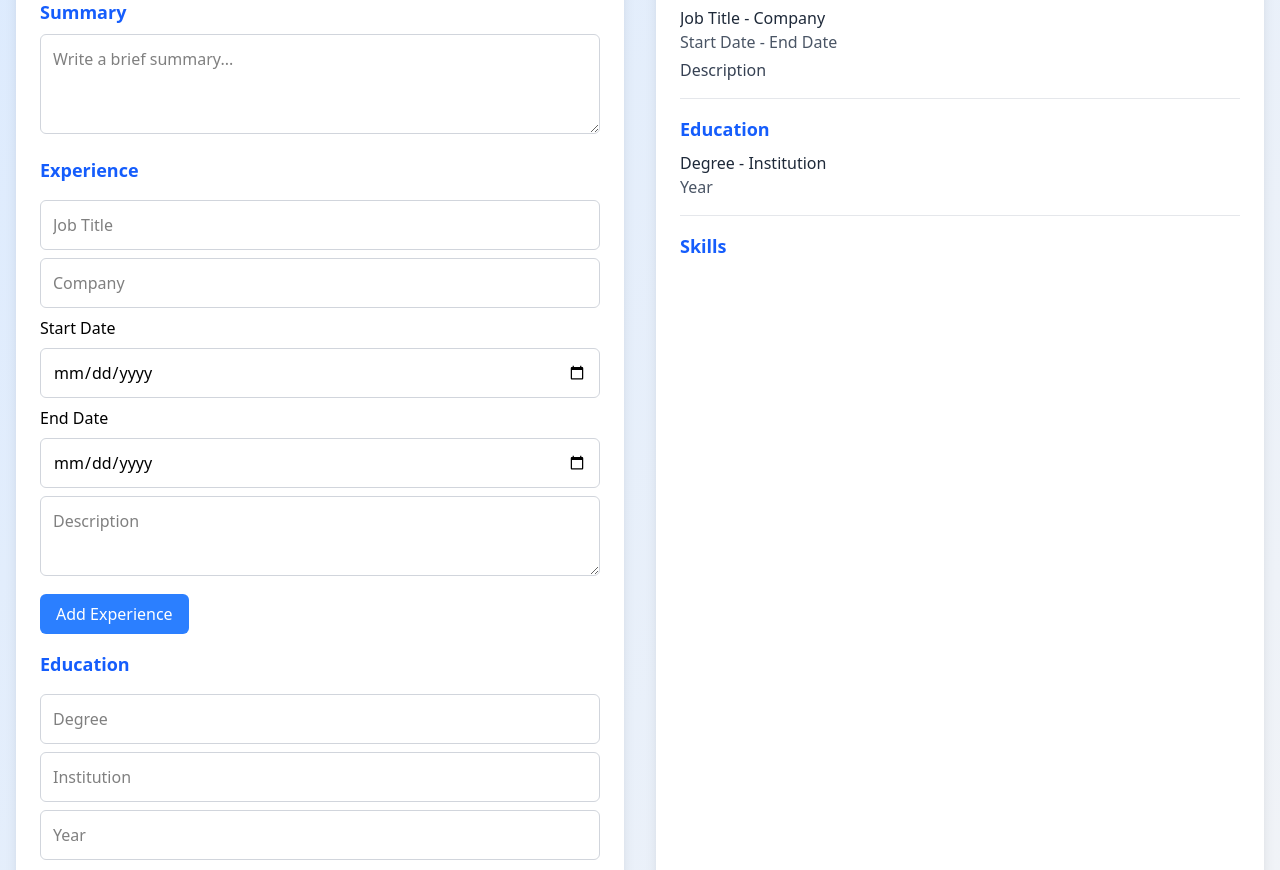
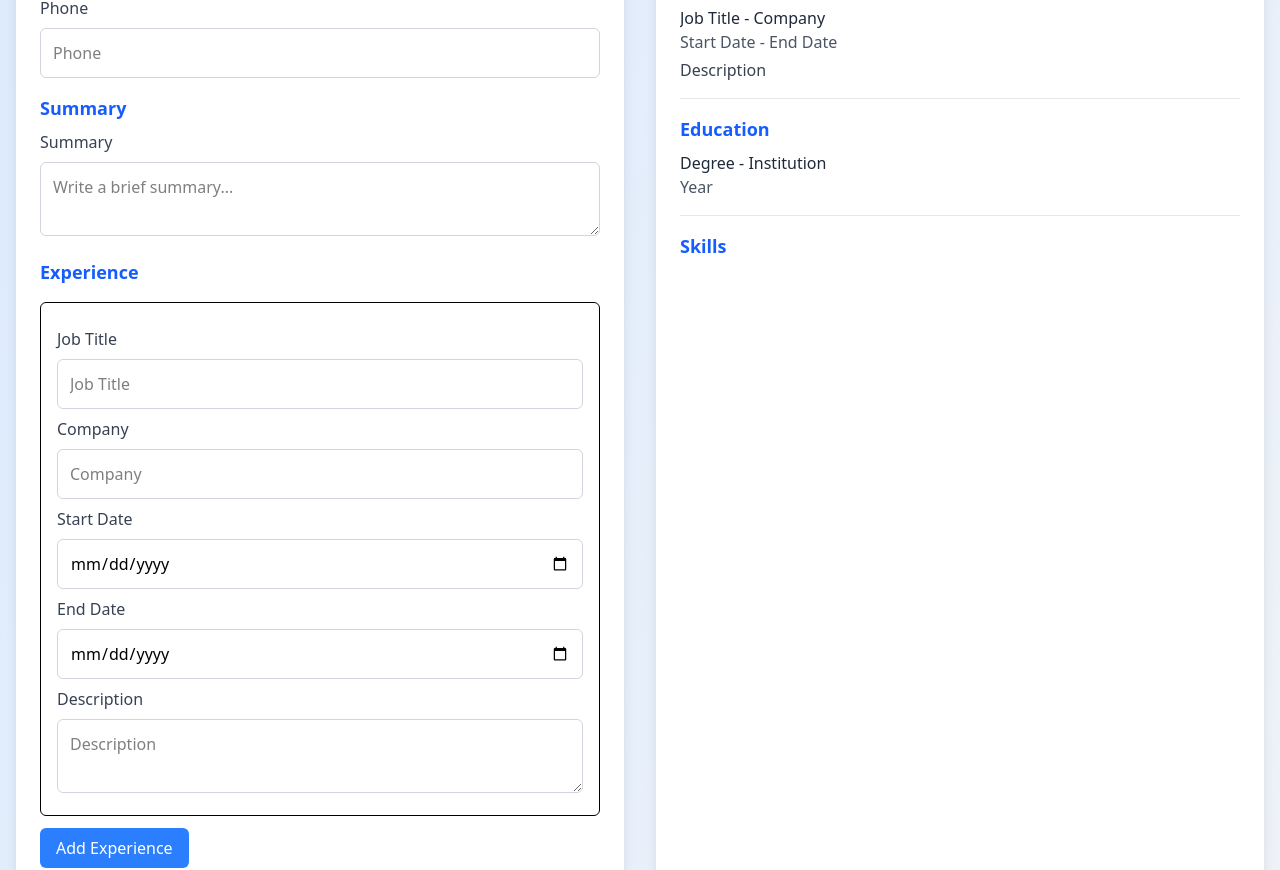
Before and after one commit to Hardik0110/ResumeBuilder, a React (Vite) app: page / in a window 1280 px wide. Shown: the part 334-1204 px from the top of the page. Built offline with nearby package versions, Linux system fonts and the light colour scheme.

Commit message:
added the controller hook

```diff
--- a/src/components/InputCreator.jsx
+++ b/src/components/InputCreator.jsx
@@ -1,8 +1,9 @@
 import React from 'react';
-import { useForm, Controller, } from 'react-hook-form';
+import { useForm, Controller } from 'react-hook-form';
+import resumeFields from '../data/resumeFields.json';
 
 const InputCreator = ({ onUpdate }) => {
-    const { register, setValue, getValues, watch, control } = useForm({
+  const { control, setValue, getValues, watch } = useForm({
     defaultValues: {
       header: { name: '', email: '', phone: '' },
       summary: '',
@@ -12,13 +13,16 @@ const InputCreator = ({ onUpdate }) => {
     },
   });
 
-    watch((data) => onUpdate(data));
-
-
+  watch((data) => {
+    onUpdate(data);
+  });
 
   const addExperience = () => {
     const currentExperience = getValues('experience');
-        setValue('experience', [...currentExperience, { title: '', company: '', startDate: '', endDate: '', description: '' }]);
+    setValue('experience', [
+      ...currentExperience,
+      { title: '', company: '', startDate: '', endDate: '', description: '' },
+    ]);
   };
 
   const addEducation = () => {
@@ -31,68 +35,65 @@ const InputCreator = ({ onUpdate }) => {
     setValue('skills', [...currentSkills, '']);
   };
 
+  const renderField = (field, section, index = null) => {
+    const fieldName =
+      section === 'skills'
+        ? `skills.${index}`
+        : index !== null
+        ? `${section}.${index}.${field.name}`
+        : section === 'summary'
+        ? 'summary'
+        : `${section}.${field.name}`;
+    const commonClasses = 'w-full p-3 mt-2 border border-gray-300 rounded-md focus:ring-2 focus:ring-blue-500 focus:outline-none';
+
+    return (
+      <div key={field.name} className="mt-2">
+        {field.label && <label className="text-gray-700 font-medium">{field.label}</label>}
+        <Controller
+          name={fieldName}
+          control={control}
+          render={({ field: { onChange, value } }) =>
+            field.type === 'textarea' ? (
+              <textarea
+                value={value || ''}
+                onChange={onChange}
+                placeholder={field.placeholder}
+                className={`${commonClasses} min-h-[${field.name === 'summary' ? '100px' : '80px'}]`}
+              />
+            ) : (
+              <input
+                type={field.type}
+                value={value || ''}
+                onChange={onChange}
+                placeholder={field.placeholder}
+                className={commonClasses}
+              />
+            )
+          }
+        />
+      </div>
+    );
+  };
+
+  console.log('resumeFields:', resumeFields);
+
   return (
     <div className="w-full md:w-[100%]">
       <h2 className="text-2xl font-bold text-gray-800 border-b-2 border-blue-500 pb-2 mb-4">Build Your Resume</h2>
 
+      {/* Header */}
       <h3 className="text-lg font-semibold text-blue-600 mt-4">Header</h3>
-            <input
-                {...register('header.name')}
-                placeholder="Full Name"
-                className="w-full p-3 mt-2 border border-gray-300 rounded-md focus:ring-2 focus:ring-blue-500 focus:outline-none"
-            />
-            <input
-                {...register('header.email')}
-                type="email"
-                placeholder="Email"
-                className="w-full p-3 mt-2 border border-gray-300 rounded-md focus:ring-2 focus:ring-blue-500 focus:outline-none"
-            />
-            <input
-                {...register('header.phone')}
-                type="tel"
-                placeholder="Phone"
-                className="w-full p-3 mt-2 border border-gray-300 rounded-md focus:ring-2 focus:ring-blue-500 focus:outline-none"
-            />
+      {resumeFields.header.map((field) => renderField(field, 'header'))}
 
+      {/* Summary */}
       <h3 className="text-lg font-semibold text-blue-600 mt-4">Summary</h3>
-            <textarea
-                {...register('summary')}
-                placeholder="Write a brief summary..."
-                className="w-full p-3 mt-2 border border-gray-300 rounded-md focus:ring-2 focus:ring-blue-500 focus:outline-none min-h-[100px]"
-            />
+      {renderField(resumeFields.summary, 'summary')}
 
+      {/* Experience */}
       <h3 className="text-lg font-semibold text-blue-600 mt-4">Experience</h3>
       {getValues('experience').map((exp, index) => (
-                <div key={index} className="mt-2">
-                    <input
-                        {...register(`experience.${index}.title`)}
-                        placeholder="Job Title"
-                        className="w-full p-3 mt-2 border border-gray-300 rounded-md focus:ring-2 focus:ring-blue-500 focus:outline-none"
-                    />
-                    <input
-                        {...register(`experience.${index}.company`)}
-                        placeholder="Company"
-                        className="w-full p-3 mt-2 border border-gray-300 mb-2 rounded-md focus:ring-2 focus:ring-blue-500 focus:outline-none"
-                    />
-                    Start Date
-                    <input
-                        type='date'
-                        {...register(`experience.${index}.startDate`)}
-                        placeholder="start date"
-                        className="w-full p-3 mt-2  mb-2 border border-gray-300 rounded-md focus:ring-2 focus:ring-blue-500 focus:outline-none"
-                    />
-                    End Date
-                    <input
-                        type='date'
-                        {...register(`experience.${index}.endDate`)}
-                        placeholder="end date"
-                        className="w-full p-3 mt-2 border border-gray-300 rounded-md focus:ring-2 focus:ring-blue-500 focus:outline-none"
-                    />
-                    <textarea
-                        {...register(`experience.${index}.description`)}
-                        placeholder="Description"
-                        className="w-full p-3 mt-2 border border-gray-300 rounded-md focus:ring-2 focus:ring-blue-500 focus:outline-none min-h-[80px]"
-                    />
+        <div key={index} className="mt-4 border p-4 rounded-md">
+          {resumeFields.experience.map((field) => renderField(field, 'experience', index))}
         </div>
       ))}
       <button
@@ -106,22 +107,8 @@ const InputCreator = ({ onUpdate }) => {
       {/* Education */}
       <h3 className="text-lg font-semibold text-blue-600 mt-4">Education</h3>
       {getValues('education').map((edu, index) => (
-                <div key={index} className="mt-2">
-                    <input
-                        {...register(`education.${index}.degree`)}
-                        placeholder="Degree"
-                        className="w-full p-3 mt-2 border border-gray-300 rounded-md focus:ring-2 focus:ring-blue-500 focus:outline-none"
-                    />
-                    <input
-                        {...register(`education.${index}.institution`)}
-                        placeholder="Institution"
-                        className="w-full p-3 mt-2 border border-gray-300 rounded-md focus:ring-2 focus:ring-blue-500 focus:outline-none"
-                    />
-                    <input
-                        {...register(`education.${index}.year`)}
-                        placeholder="Year"
-                        className="w-full p-3 mt-2 border border-gray-300 rounded-md focus:ring-2 focus:ring-blue-500 focus:outline-none"
-                    />
+        <div key={index} className="mt-4 border p-4 rounded-md">
+          {resumeFields.education.map((field) => renderField(field, 'education', index))}
         </div>
       ))}
       <button
@@ -135,12 +122,9 @@ const InputCreator = ({ onUpdate }) => {
       {/* Skills */}
       <h3 className="text-lg font-semibold text-blue-600 mt-4">Skills</h3>
       {getValues('skills').map((skill, index) => (
-                <input
-                    key={index}
-                    {...register(`skills.${index}`)}
-                    placeholder="Skill"
-                    className="w-full p-3 mt-2 border border-gray-300 rounded-md focus:ring-2 focus:ring-blue-500 focus:outline-none"
-                />
+        <div key={index} className="mt-2">
+          {resumeFields.skills.map((field) => renderField(field, 'skills', index))}
+        </div>
       ))}
       <button
         type="button"
--- /dev/null
+++ b/src/data/resumeFields.json
@@ -0,0 +1,23 @@
+{
+    "header": [
+      { "name": "name", "label": "Full Name", "type": "text", "placeholder": "Full Name" },
+      { "name": "email", "label": "Email", "type": "email", "placeholder": "Email" },
+      { "name": "phone", "label": "Phone", "type": "tel", "placeholder": "Phone" }
+    ],
+    "summary": { "name": "summary", "label": "Summary", "type": "textarea", "placeholder": "Write a brief summary..." },
+    "experience": [
+      { "name": "title", "label": "Job Title", "type": "text", "placeholder": "Job Title" },
+      { "name": "company", "label": "Company", "type": "text", "placeholder": "Company" },
+      { "name": "startDate", "label": "Start Date", "type": "date", "placeholder": "Start Date" },
+      { "name": "endDate", "label": "End Date", "type": "date", "placeholder": "End Date" },
+      { "name": "description", "label": "Description", "type": "textarea", "placeholder": "Description" }
+    ],
+    "education": [
+      { "name": "degree", "label": "Degree", "type": "text", "placeholder": "Degree" },
+      { "name": "institution", "label": "Institution", "type": "text", "placeholder": "Institution" },
+      { "name": "year", "label": "Year", "type": "text", "placeholder": "Year" }
+    ],
+    "skills": [
+      { "name": "skill", "label": "Skill", "type": "text", "placeholder": "Skill" }
+    ]
+  }
--- a/src/pages/HomePage.jsx
+++ b/src/pages/HomePage.jsx
@@ -7,7 +7,7 @@ const HomePage = () => {
   const [resumeData, setResumeData] = useState({
     header: { name: '', email: '', phone: '' },
     summary: '',
-    experience: [{ title: '', company: '', duration: '', description: '' }],
+    experience: [{ title: '', company: '', startDate: '', endDate: '', description: '' }], // Updated to match InputCreator
     education: [{ degree: '', institution: '', year: '' }],
     skills: [],
   });
```
Also changed, not shown: src/components/Preview.jsx (+9 -3 lines). Lines whose indentation alone changed are shown as unchanged.
